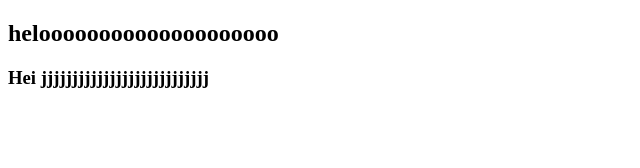
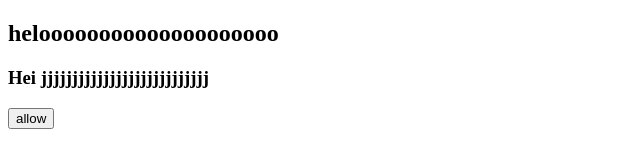
Before and after one commit to Hanahaaz/splitmate, a plain HTML site: page contact.html in a window 1280 px wide. Shown: the whole page, without its empty margins (0-640 px from the left). Drawn offline with Linux system fonts and the light colour scheme.

Commit message:
update about

```diff
--- a/contact.html
+++ b/contact.html
@@ -8,5 +8,6 @@
 <body>
     <h2>heloooooooooooooooooooo</h2>
     <h3>Hei jjjjjjjjjjjjjjjjjjjjjjjjjjj</h3>
+    <button>allow</button>
 </body>
 </html>
```
